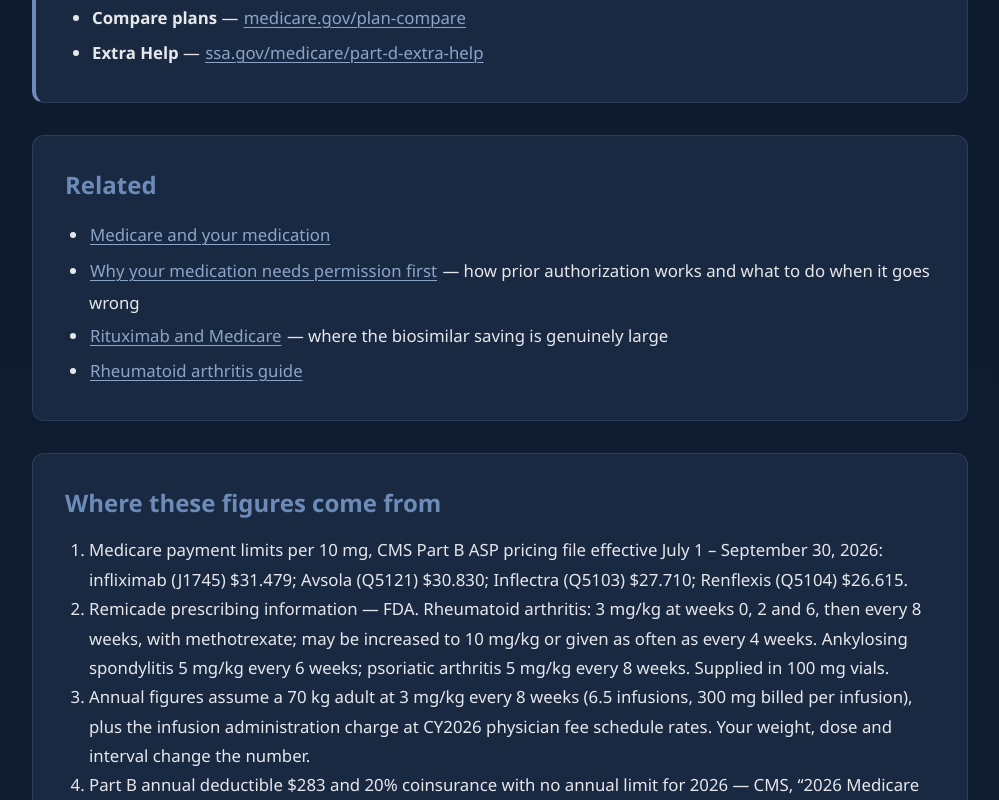
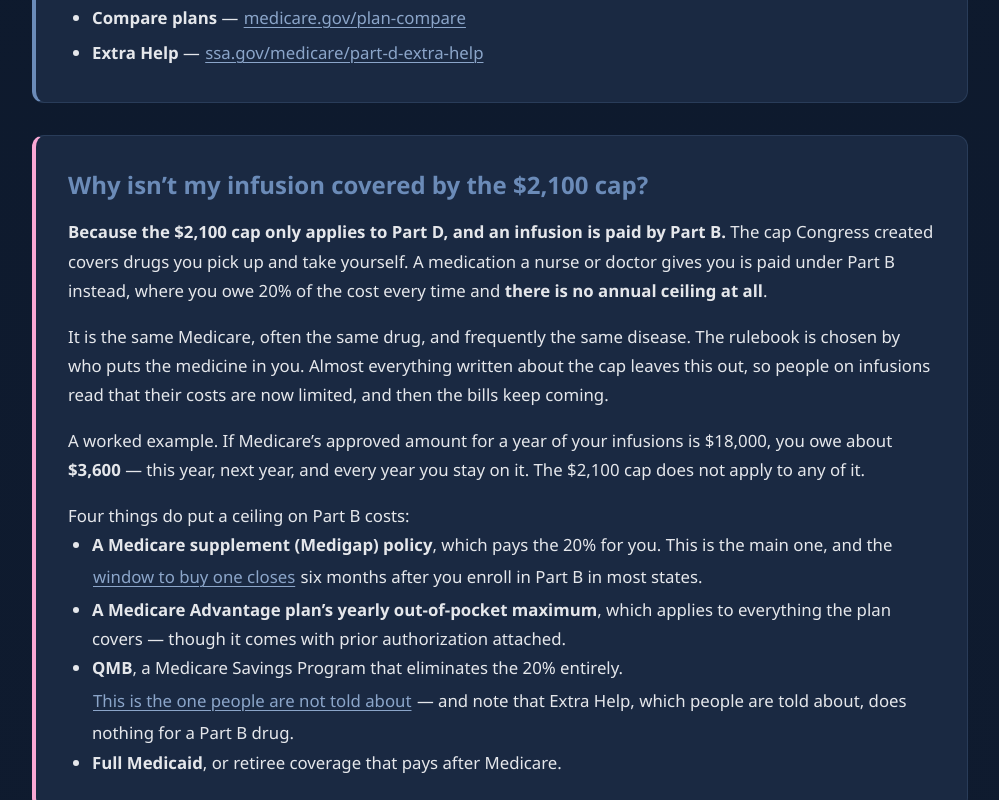
Before and after one commit to rheumify/rheumify-website, a Next.js app: page /patients/insurance/infliximab in a window 1280 px wide. Shown: the part 3580-4380 px from the top of the page, without its empty margins (140-1139 px from the left). Built offline with nearby package versions, Linux system fonts and the light colour scheme.

Commit message:
Answer why the $2,100 cap does not cover an infusion

```diff
--- a/app/patients/insurance/infliximab/page.js
+++ b/app/patients/insurance/infliximab/page.js
@@ -246,6 +246,50 @@ export default function InfliximabPage() {
         </ul>
       </div>
 
+      <div className="content-card" style={{ borderLeft: '4px solid var(--pink-accent)' }}>
+        <h2>Why isn&rsquo;t my infusion covered by the $2,100 cap?</h2>
+        <p>
+          <strong>Because the $2,100 cap only applies to Part D, and an infusion is paid by Part
+          B.</strong> The cap Congress created covers drugs you pick up and take yourself. A
+          medication a nurse or doctor gives you is paid under Part B instead, where you owe 20% of
+          the cost every time and <strong>there is no annual ceiling at all</strong>.
+        </p>
+        <p style={{ marginTop: '1rem' }}>
+          It is the same Medicare, often the same drug, and frequently the same disease. The rulebook
+          is chosen by who puts the medicine in you. Almost everything written about the cap leaves
+          this out, so people on infusions read that their costs are now limited, and then the bills
+          keep coming.
+        </p>
+        <p style={{ marginTop: '1rem' }}>
+          A worked example. If Medicare&rsquo;s approved amount for a year of your infusions is
+          $18,000, you owe about <strong>$3,600</strong> &mdash; this year, next year, and every year
+          you stay on it. The $2,100 cap does not apply to any of it.
+        </p>
+        <p style={{ marginTop: '1rem' }}>Four things do put a ceiling on Part B costs:</p>
+        <ul>
+          <li>
+            <strong>A Medicare supplement (Medigap) policy</strong>, which pays the 20% for you. This
+            is the main one, and the{' '}
+            <a href="/patients/insurance">window to buy one closes</a> six months after you enroll in
+            Part B in most states.
+          </li>
+          <li>
+            <strong>A Medicare Advantage plan&rsquo;s yearly out-of-pocket maximum</strong>, which
+            applies to everything the plan covers &mdash; though it comes with prior authorization
+            attached.
+          </li>
+          <li>
+            <strong>QMB</strong>, a Medicare Savings Program that eliminates the 20% entirely.{' '}
+            <a href="/patients/insurance/help-paying">This is the one people are not told about</a>{' '}
+            &mdash; and note that Extra Help, which people are told about, does nothing for a Part B
+            drug.
+          </li>
+          <li>
+            <strong>Full Medicaid</strong>, or retiree coverage that pays after Medicare.
+          </li>
+        </ul>
+      </div>
+
       <div className="content-card">
         <h2>Related</h2>
         <ul>
```
